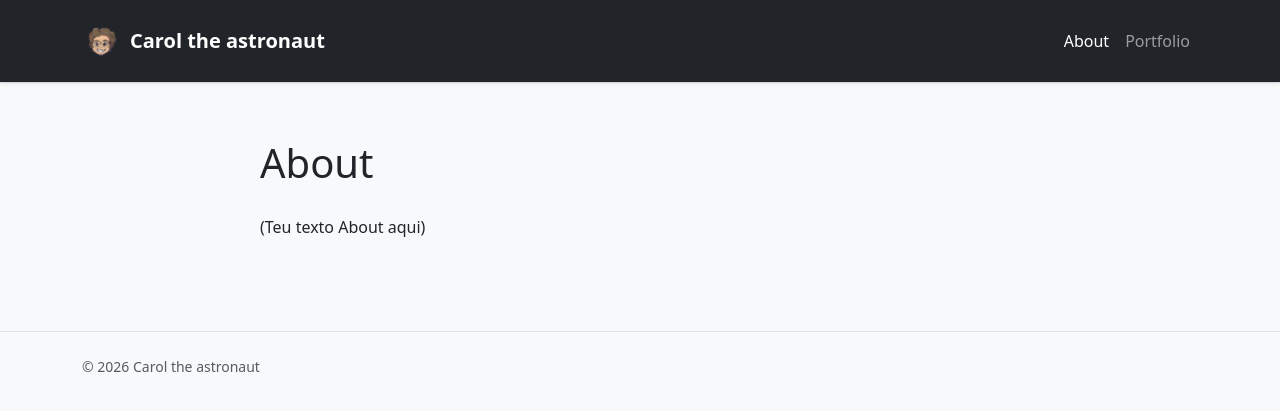
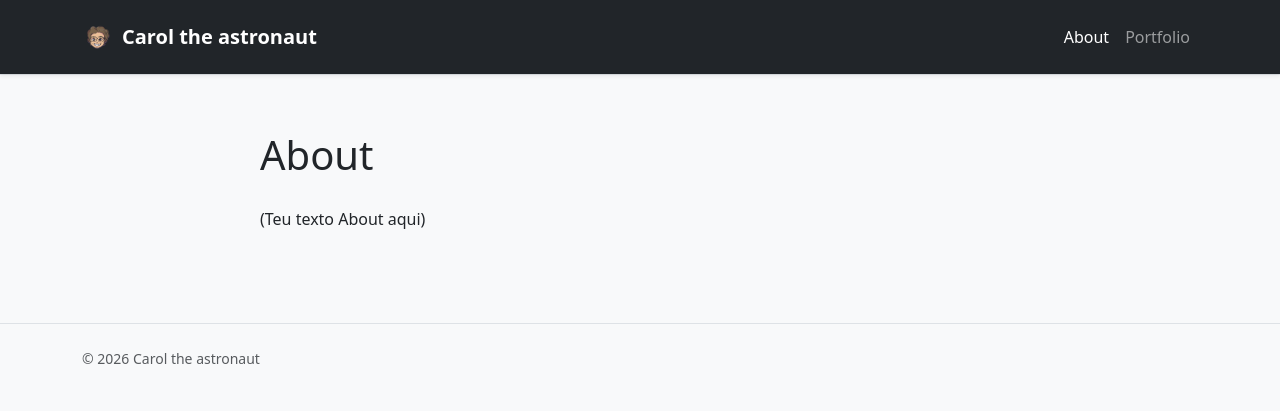
Before and after one commit to caroltheastronaut/blog, a Jekyll site: the page built from index.md, in a window 1280 px wide. Shown: the top 411 px of the page. Built offline with Jekyll 4.4.1, drawn with Linux system fonts in a browser that asks for light colours.

Commit message:
Update header.html

```diff
--- a/_includes/header.html
+++ b/_includes/header.html
@@ -5,8 +5,8 @@
          href="{{ '/' | relative_url }}">
         <img src="{{ '/assets/img/caroltheastronaut.png' | relative_url }}"
              alt="Logo"
-             width="40"
-             height="40"
+             width="32"
+             height="32"
              class="d-inline-block align-text-top">
         <span>{{ site.title | escape }}</span>
       </a>
```
